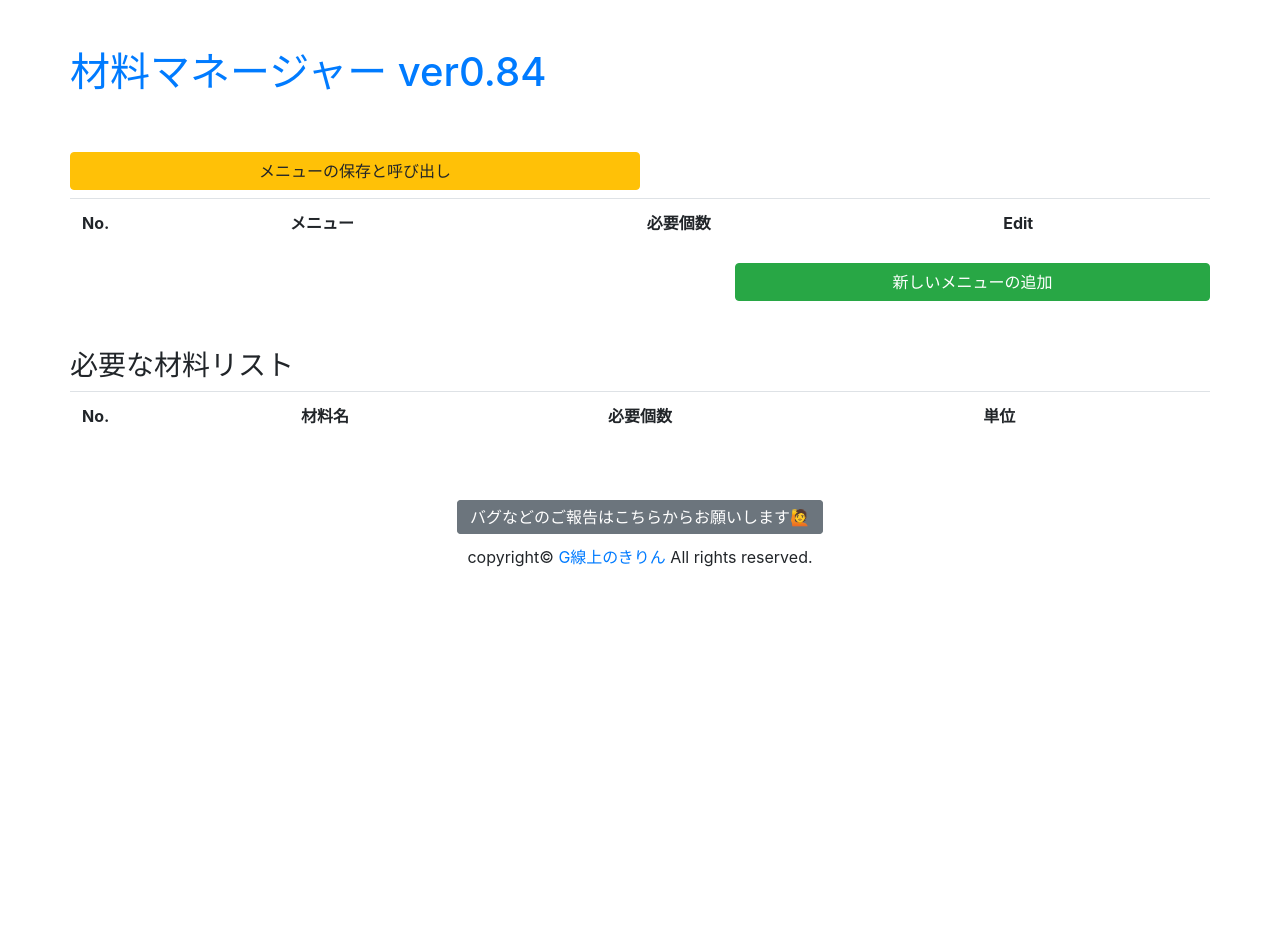
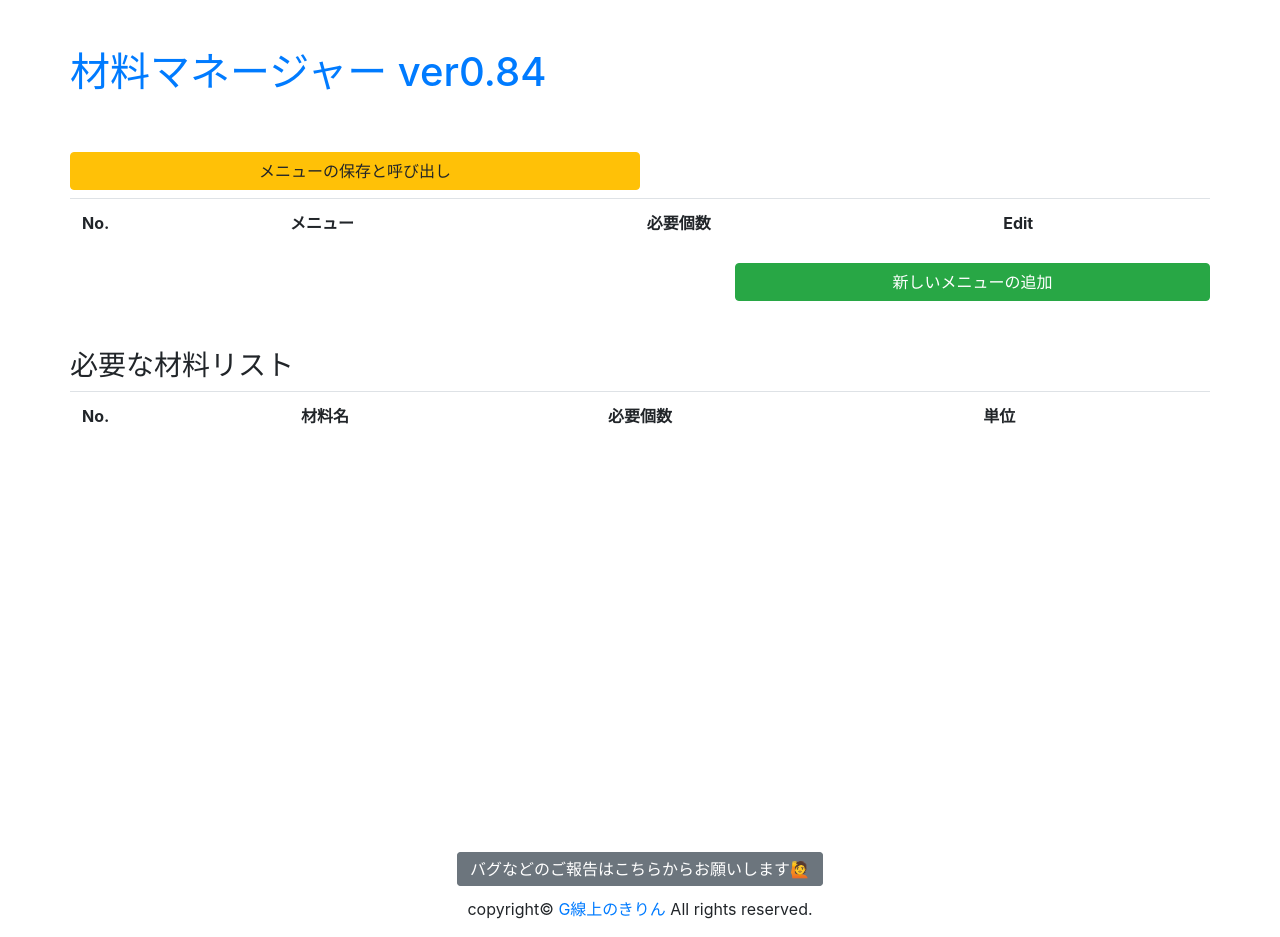
Before and after one commit to lvojp/bento_manager, a Vue app: page /#/ in a window 1280 px wide. Before the commit the page ends 800 px from the top, so only its background shows below. Built offline with nearby package versions, Linux system fonts and the light colour scheme.

Commit message:
ver0.85 footer調整

```diff
--- a/src/components/Footer.vue
+++ b/src/components/Footer.vue
@@ -1,5 +1,5 @@
 <template>
-  <footer class="row d-block mt-5">
+  <footer class="row d-block" style="margin-top:400px;">
     <div class="text-center mb-3">
       <a class="btn btn-secondary d-inline col-md-7" href="https://giraffeong.com/contact" target="_blank"
          role="button">バグなどのご報告はこちらからお願いします🙋️</a>
@@ -7,6 +7,5 @@
 
     <p class="text-center d-block">copyright© <a href="https://giraffeong.com" target="_blank">G線上のきりん</a> All rights
       reserved.</p>
-
   </footer>
 </template>
--- a/src/router.js
+++ b/src/router.js
@@ -6,7 +6,8 @@ import Edit from '@/views/Edit';
 import IO from '@/views/IO';
 
 Vue.use(VueAnalytics,{
-  id: 'UA-66236933-2'
+   id: 'UA-66236933-2',
+   Router
 });
 
 Vue.use(Router);
--- a/src/views/IO.vue
+++ b/src/views/IO.vue
@@ -30,7 +30,7 @@
       <!--      <p>{{jsonMenusToLoad}}</p>-->
     </div>
 
-    <div class="row">
+    <div class="row mb-5">
       <button type="button" @click="loadMenus" class="btn btn-success col-md-5">ロードしてホームに戻る</button>
     </div>
 
```
